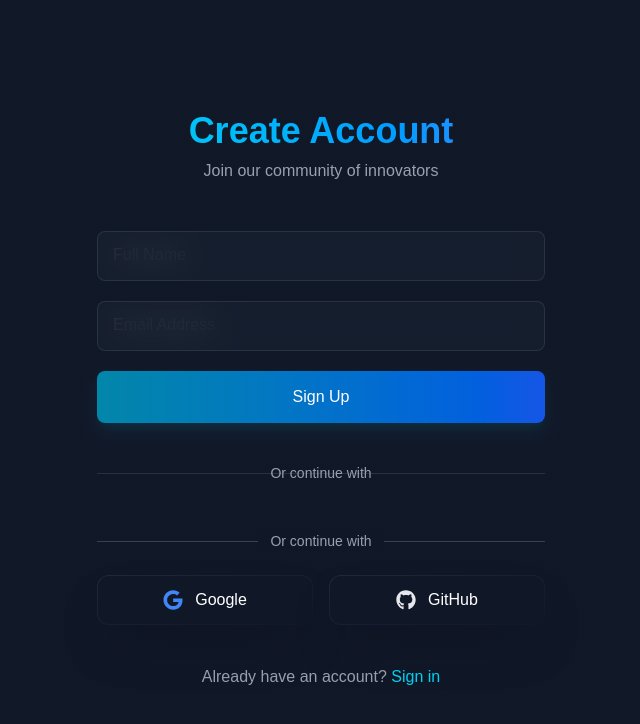
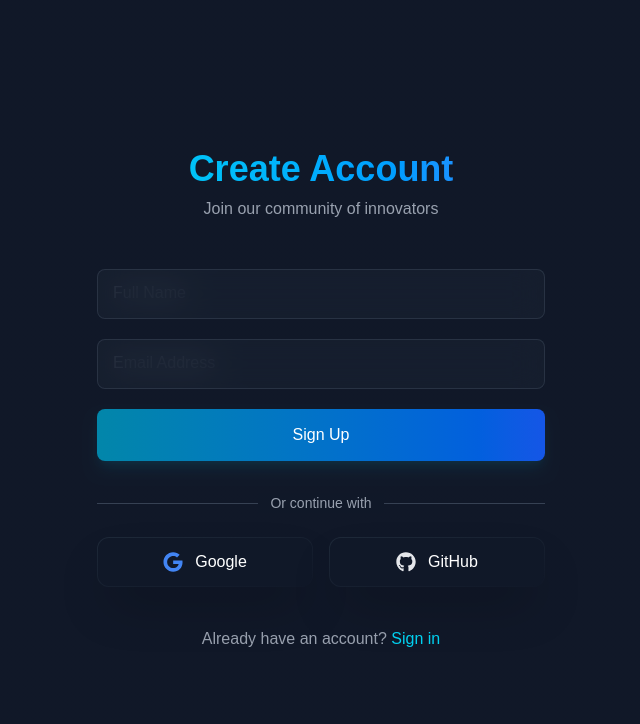
Before and after one commit to Waleed-Ahmad-dev/speech_to_text, a Next.js app: page /signup in a window 1280 px wide. Shown: the top 724 px of the page, without its empty margins (319-959 px from the left). Built offline with nearby package versions, Linux system fonts and the light colour scheme.

Commit message:
Format code

```diff
--- a/src/app/signup/page.tsx
+++ b/src/app/signup/page.tsx
@@ -151,15 +151,6 @@ export default function SignupPage() {
                          </button>
                     </form>
 
-        <div className="relative py-4">
-          <div className="absolute inset-0 flex items-center">
-            <div className="w-full border-t border-gray-700/60"></div>
-          </div>
-          <div className="relative flex justify-center text-sm">
-            <span className="px-2 bg-gray-850 text-gray-400">Or continue with</span>
-          </div>
-        </div>
-
                     <OAuthButtons />
 
                     <div className="text-center pt-4">
```
Lines whose indentation alone changed are shown as unchanged.
